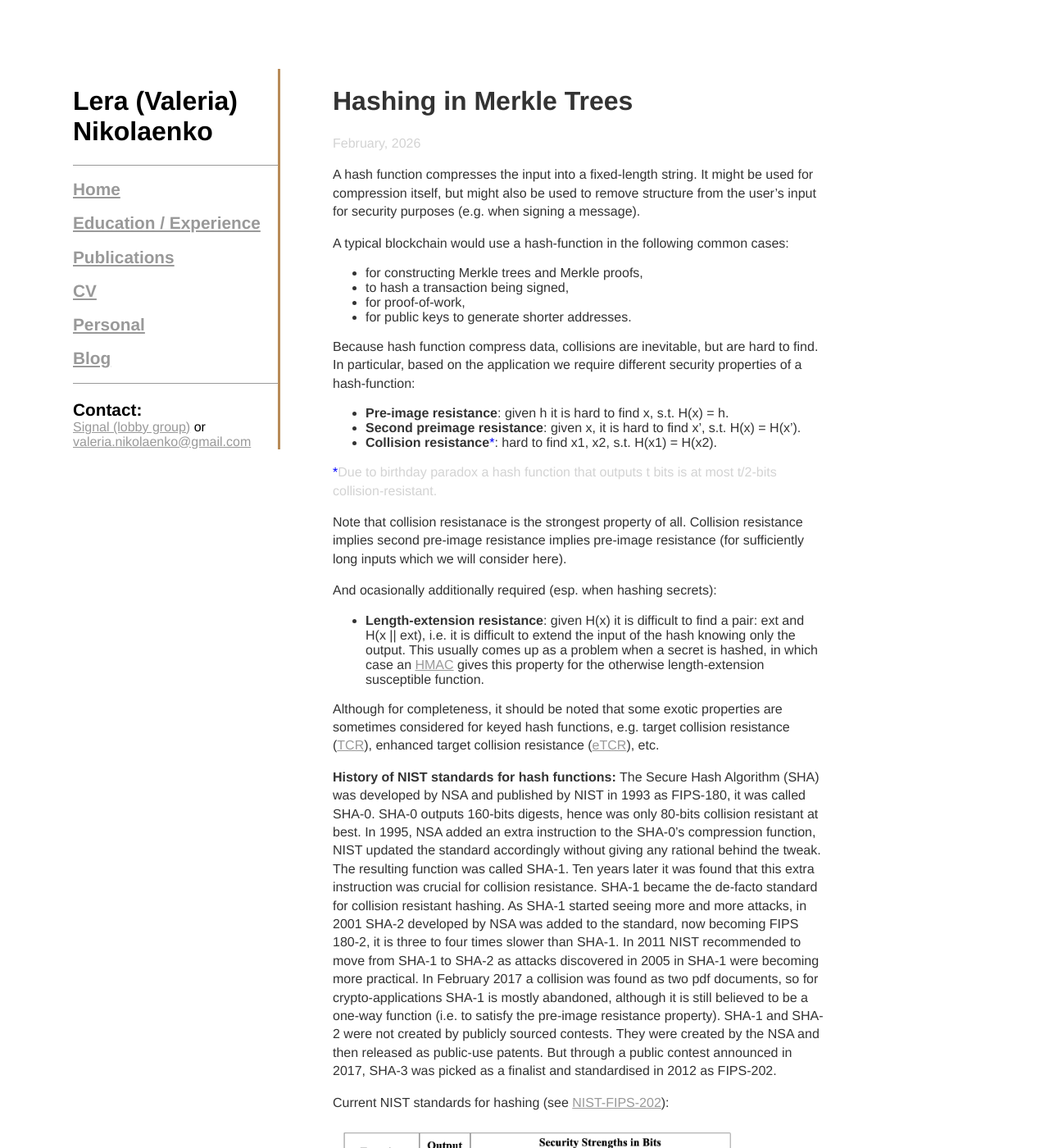
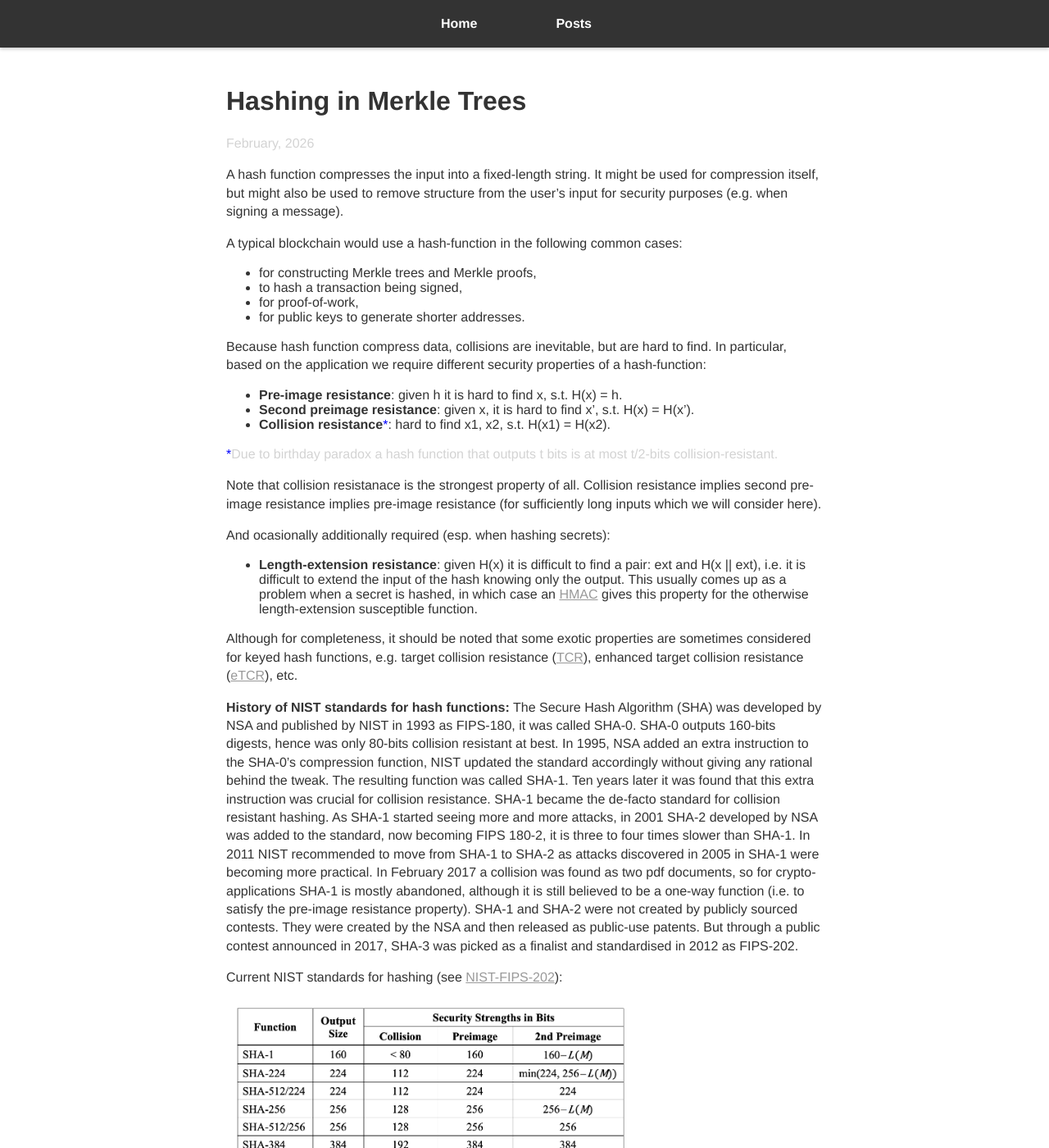
Before and after one commit to valerini/valerini.github.io, a Jekyll site: the page built from _posts/2026-02-06-hashing-in-merkle-trees.md, in a window 1280 px wide and 1400 px high. Shown: the whole window at 82% size. Built offline with Jekyll 4.4.1, drawn with Linux system fonts in a browser that asks for light colours.

Commit message:
Making posts full length

```diff
--- /dev/null
+++ b/_layouts/post.html
@@ -0,0 +1,33 @@
+<!DOCTYPE html>
+<html>
+  <head>
+    <!-- Global site tag (gtag.js) - Google Analytics -->
+    <script async
+    src="https://www.googletagmanager.com/gtag/js?id=UA-20116102-6"></script>
+    <script>
+      window.dataLayer = window.dataLayer || []; function
+      gtag(){dataLayer.push(arguments);} gtag('js', new Date());
+
+      gtag('config', 'UA-20116102-6');
+    </script>
+
+    <title>{{ page.title }}</title> <!-- link to main stylesheet -->
+    <link rel="stylesheet" type="text/css" href="/css/main.css">
+    <link rel="shortcut icon" href="/images/favicon.ico">
+  </head>
+  <body>
+    <nav class="navbar">
+      <ul style="list-style: none; display: flex; gap: 1rem; align-items: center; padding: 0;">
+        <li><a href="/index.html">Home</a></li>
+        <li><a href="/blog.html">Posts</a></li>
+      </ul>
+    </nav>
+
+    <div class="content_post">
+      {{ content }}
+
+      <div class="footer"> &copy; Valeria Nikolaenko. Originally published on www.valerini.com
+      </div>
+    </div>
+  </body>
+</html>
--- a/css/main.css
+++ b/css/main.css
@@ -1,6 +1,5 @@
 body {
     margin: 20px;
-    width: 85%;
     padding-top: 4em;
     display: block;
 }
@@ -37,6 +36,13 @@ div {
     float: left;
     padding-left: 4em;
     color: #333;
+}
+
+.content_post {
+    max-width: 728px;
+    margin: 0 auto;
+    color: #333;
+    padding: 0 1rem;
 }
 
 .myphoto {
@@ -219,3 +225,35 @@ div.footer {
     text-align: center;
     color: #7d7d7d;
 }
+
+.navbar {
+    background-color: #333; /* Dark background color */
+    color: white;
+    position: fixed; /* Fix the navbar to the viewport */
+    top: 0; /* Position it at the top of the viewport */
+    left: 0; /* Ensure it starts from the left edge */
+    width: 100%; /* Ensure it spans the full width of the viewport */
+    z-index: 1000; /* Ensure it stays on top of other content */
+    box-shadow: 0 2px 4px rgba(0, 0, 0, 0.2);
+}
+
+.navbar ul {
+    list-style-type: none; /* Remove bullet points */
+    margin: 0;
+    padding: 0;
+    display: flex; /* Use flexbox to align items horizontally */
+    justify-content: center; /* Center the menu items within the navbar */
+}
+
+.navbar li a {
+    display: block; /* Make the links fill the list item space */
+    color: white;
+    text-align: center;
+    padding: 20px 30px; /* Adjust padding for desired menu height and spacing */
+    text-decoration: none; /* Remove underlines from links */
+    transition: background-color 0.3s; /* Smooth transition for hover effect */
+}
+
+.navbar li a:hover {
+    background-color: #575757; /* Change background on hover */
+}
--- a/personal.html
+++ b/personal.html
@@ -10,8 +10,7 @@ title: Valeria Nikolaenko
     <td class="place">
       Sailing: &nbsp;&nbsp; Montenegro &rarr; Montenegro</br>
       through Croatia, Greece, Turkey, Cyprus<br/>
-      On SV Garcia 48<br/>
-      <div class="zoom"><a href="images/Sailing-2025.png" style="cursor: zoom-in;"><img src="images/Sailing-2025.png" style="width: 400px;"/></a></div>
+      On SV Garcia 48
     </td>
   </tr>
   <tr>
@@ -36,7 +35,6 @@ title: Valeria Nikolaenko
     <td class="time_slot">Nov 2017 -<br/> Jul 2018</td>
     <td class="place">
       8 months cycling through South America (> 7000 km)<br/>
-      See <a href="https://holoholotales.com/en">holoholotales.com/en</a><br/>
       <div class="zoom"><a href="images/Map_1440.png"><img src="images/Map_300.png"  style="cursor:zoom-in;"/></a></div>
     </td>
   </tr>
```
Also changed, not shown: other parts of personal.html (+1 -1 lines), _posts/2026-02-06-hashing-in-merkle-trees.md (+1 -1 lines), 1 other file.
